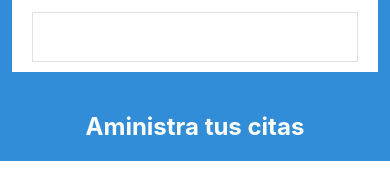
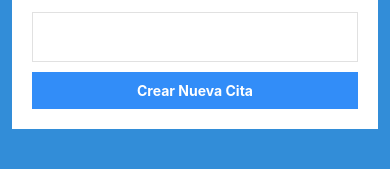
Before and after one commit to carlosalberto05/cinasNative, a React Native app: screen / in a window 390 px wide. Shown: the part 589-758 px from the top of the page. Built offline with nearby package versions, Linux system fonts and the light colour scheme.

Commit message:
Se añadieron los campos restantes del formulario y se crearon nuevos states

```diff
--- a/App.js
+++ b/App.js
@@ -3,6 +3,7 @@ import {
   StyleSheet,
   Text,
   View,
+  ScrollView,
   FlatList,
   KeyboardAvoidingView,
 } from 'react-native';
@@ -24,7 +25,7 @@ const App = () => {
 
   return (
     <>
-      <View style={styles.contenedor}>
+      <ScrollView style={styles.contenedor}>
         <Text style={styles.titulo}>Administrador de Citas </Text>
 
         <Formulario />
@@ -41,7 +42,7 @@ const App = () => {
           )}
           keyExtractor={(cita) => cita.id}
         />
-      </View>
+      </ScrollView>
     </>
   );
 };
--- a/componentes/Formulario.js
+++ b/componentes/Formulario.js
@@ -1,10 +1,21 @@
 import React, {useState} from 'react';
-import {StyleSheet, Text, View, TextInput, Button} from 'react-native';
+import {
+  StyleSheet,
+  Text,
+  View,
+  TextInput,
+  Button,
+  TouchableHighlight,
+} from 'react-native';
 import DateTimePickerModal from 'react-native-modal-datetime-picker';
 
 const Formulario = () => {
+  const [paciente, setPaciente] = useState('');
+  const [propietario, setPropietario] = useState('');
+  const [telefono, setTelefono] = useState('');
   const [fecha, setFecha] = useState('');
   const [hora, setHora] = useState('');
+  const [sintomas, setSintomas] = useState('');
 
   const [isDatePickerVisible, setDatePickerVisibility] = useState(false);
   const [isTimePickerVisible, setTimePickerVisibility] = useState(false);
@@ -38,6 +49,11 @@ const Formulario = () => {
     hideTimePicker();
   };
 
+  // Crear nueva cita
+  const crearNuevaCita = () => {
+    console.log('Desde crear nueva cita');
+  };
+
   return (
     <>
       <View style={styles.formulario}>
@@ -45,7 +61,7 @@ const Formulario = () => {
           <Text style={styles.label}>Paciente: </Text>
           <TextInput
             style={styles.input}
-            onChangeText={(texto) => console.log(texto)}
+            onChangeText={(texto) => setPaciente(texto)}
           />
         </View>
 
@@ -53,7 +69,7 @@ const Formulario = () => {
           <Text style={styles.label}>Dueño: </Text>
           <TextInput
             style={styles.input}
-            onChangeText={(texto) => console.log(texto)}
+            onChangeText={(texto) => setPropietario(texto)}
           />
         </View>
 
@@ -61,7 +77,7 @@ const Formulario = () => {
           <Text style={styles.label}>Teléfono Contacto: </Text>
           <TextInput
             style={styles.input}
-            onChangeText={(texto) => console.log(texto)}
+            onChangeText={(texto) => setTelefono(texto)}
             keyboardType="number-pad"
           />
         </View>
@@ -103,8 +119,16 @@ const Formulario = () => {
           <TextInput
             multiline
             style={styles.input}
-            onChangeText={(texto) => console.log(texto)}
+            onChangeText={(texto) => setSintomas(texto)}
           />
+        </View>
+
+        <View>
+          <TouchableHighlight
+            onPress={() => crearNuevaCita()}
+            style={styles.btnEnviar}>
+            <Text style={styles.textoEnviar}>Crear Nueva Cita</Text>
+          </TouchableHighlight>
         </View>
       </View>
     </>
@@ -130,6 +154,16 @@ const styles = StyleSheet.create({
     borderWidth: 1,
     borderStyle: 'solid',
   },
+  btnEnviar: {
+    padding: 10,
+    backgroundColor: '#328df8',
+    marginVertical: 10,
+  },
+  textoEnviar: {
+    color: '#FFF',
+    fontWeight: 'bold',
+    textAlign: 'center',
+  },
 });
 
 export default Formulario;
```
